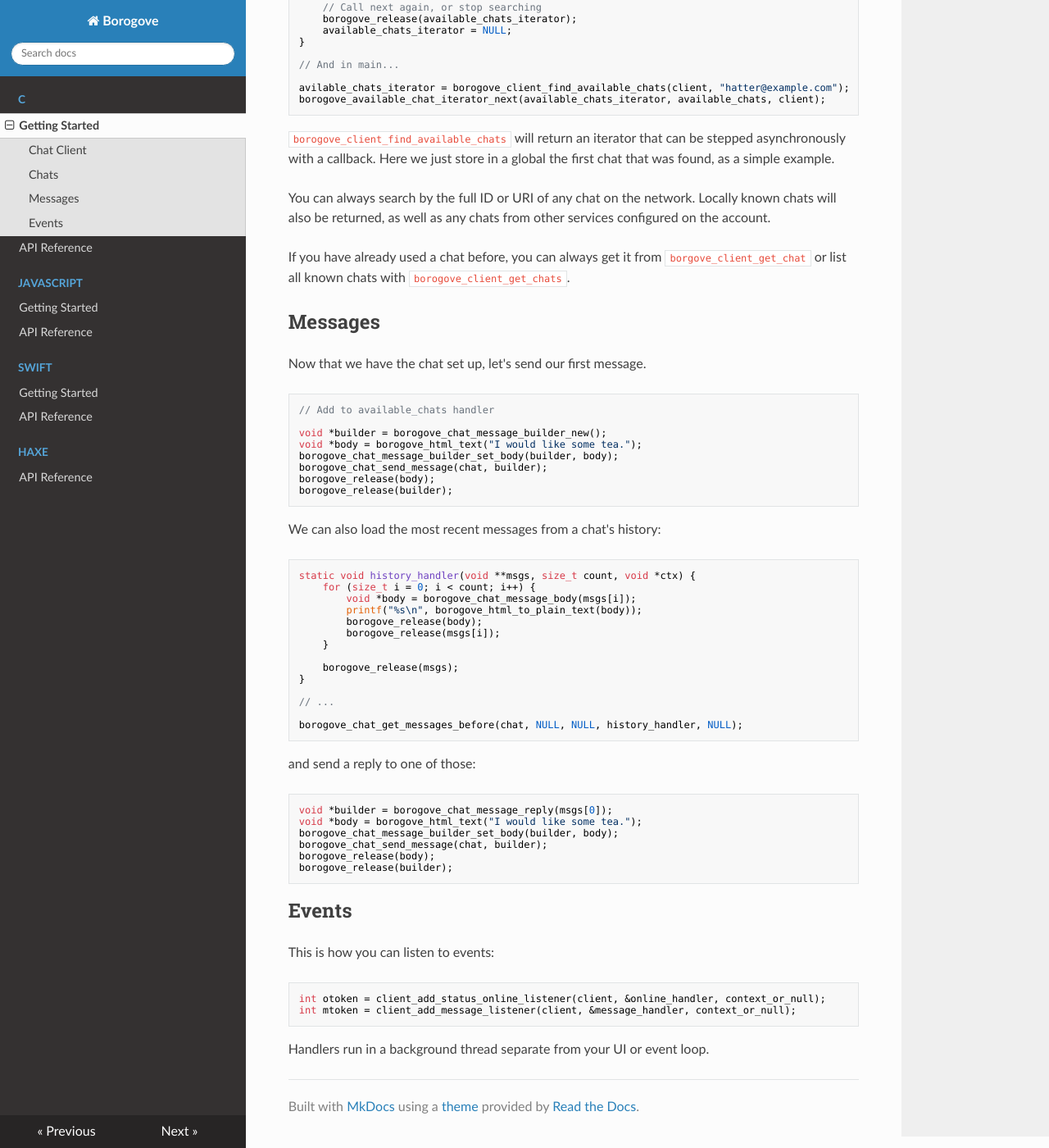
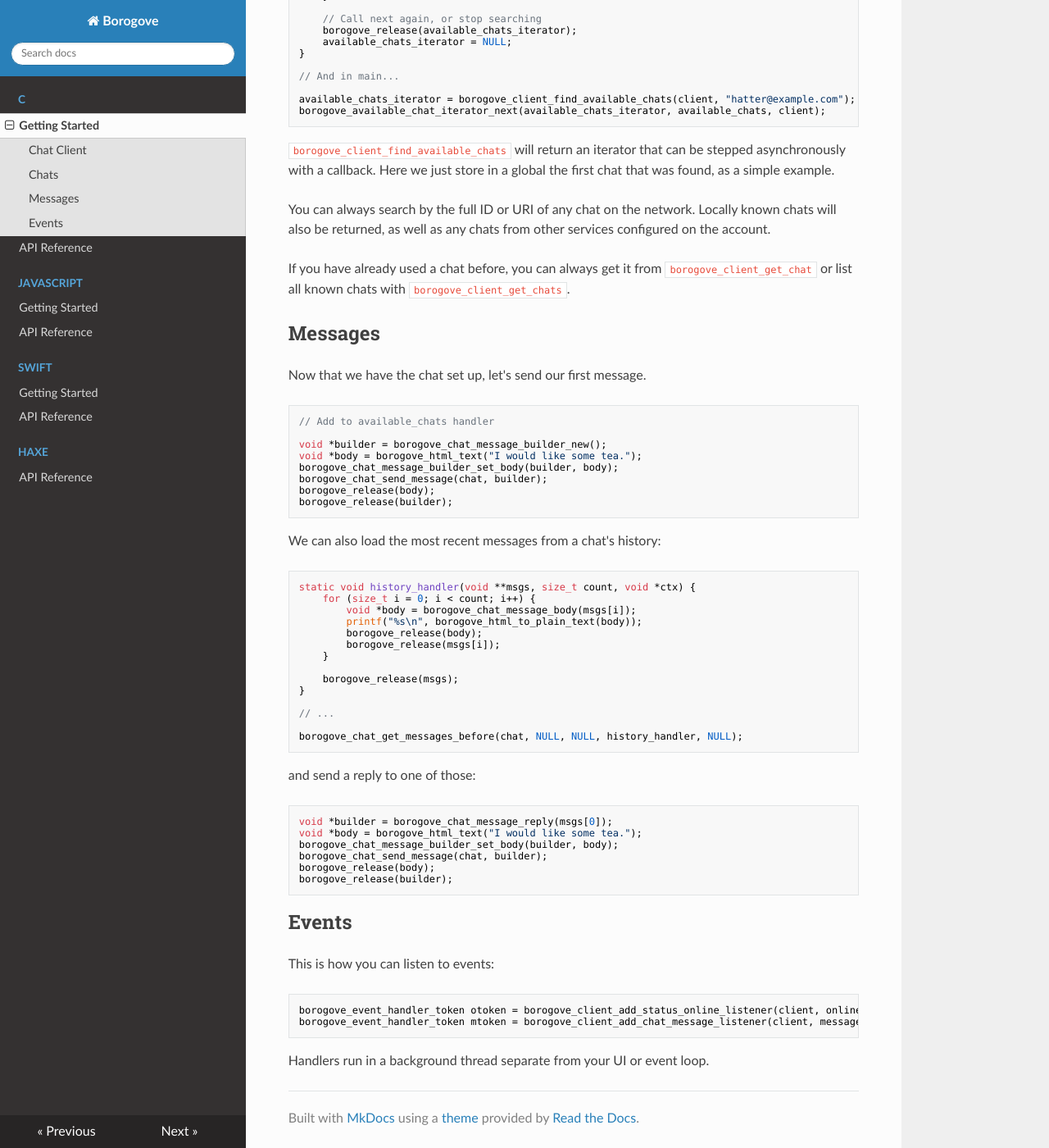
Before and after one commit to snikket-im/snikket-sdk, an MkDocs documentation site: the page built from docs/c/index.md, in a window 1280 px wide and 1400 px high, scrolled down 1312 px. Shown: the whole window at 82% size. Built offline with MkDocs 1.6.1, drawn with Linux system fonts in a browser that asks for light colours; nearby versions of some CDN libraries; some of the changed text lies outside the part shown.

Commit message:
Some doc fixes

````diff
--- a/docs/c/index.md
+++ b/docs/c/index.md
@@ -68,7 +69,7 @@ bool available_chats(void *achat, void *client) {
 
 // And in main...
 
-avilable_chats_iterator = borogove_client_find_available_chats(client, "hatter@example.com");
+available_chats_iterator = borogove_client_find_available_chats(client, "hatter@example.com");
 borogove_available_chat_iterator_next(available_chats_iterator, available_chats, client);
 ```
 
@@ -76,7 +77,7 @@ borogove_available_chat_iterator_next(available_chats_iterator, available_chats,
 
 You can always search by the full ID or URI of any chat on the network. Locally known chats will also be returned, as well as any chats from other services configured on the account.
 
-If you have already used a chat before, you can always get it from `borgove_client_get_chat` or list all known chats with `borogove_client_get_chats`.
+If you have already used a chat before, you can always get it from `borogove_client_get_chat` or list all known chats with `borogove_client_get_chats`.
 
 ## Messages
 
@@ -128,8 +129,8 @@ borogove_release(builder);
 This is how you can listen to events:
 
 ```c
-int otoken = client_add_status_online_listener(client, &online_handler, context_or_null);
-int mtoken = client_add_message_listener(client, &message_handler, context_or_null);
+borogove_event_handler_token otoken = borogove_client_add_status_online_listener(client, online_handler, context_or_null);
+borogove_event_handler_token mtoken = borogove_client_add_chat_message_listener(client, message_handler, context_or_null);
 ```
 
 Handlers run in a background thread separate from your UI or event loop.
````
Also changed, not shown: other parts of docs/c/index.md (+2 -1 lines), docs/js/index.md (+5 -5 lines), docs/swift/index.md (+2 -2 lines).
